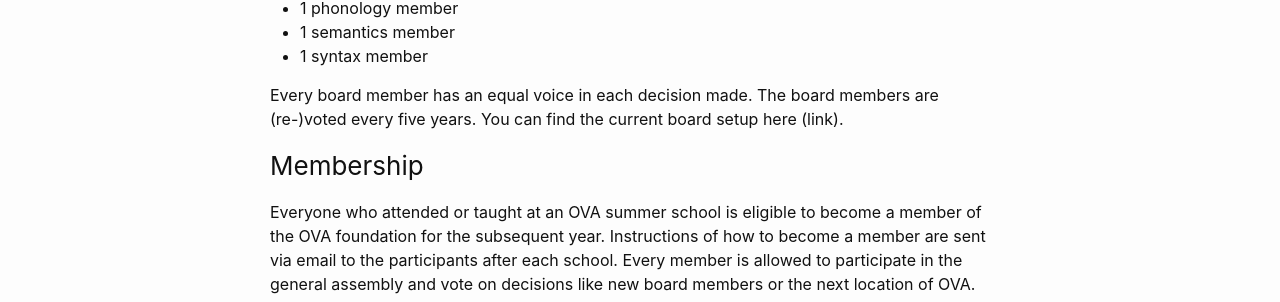
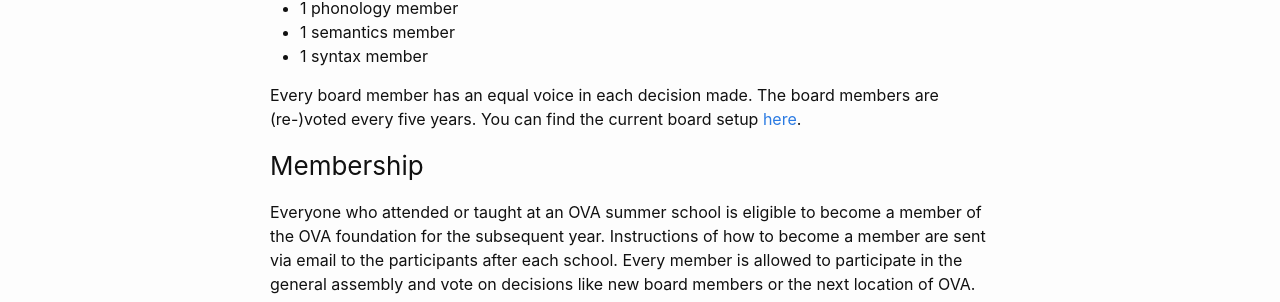
Before and after one commit to ovaschool/ovaschool.github.io, a Jekyll site: the page built from staticpages/ova-foundation.markdown, in a window 1280 px wide. Shown: the part 348-650 px from the top of the page. Built offline with Jekyll 4.4.1, drawn with Linux system fonts in a browser that asks for light colours.

Commit message:
Update ova-foundation.markdown

```diff
--- a/staticpages/ova-foundation.markdown
+++ b/staticpages/ova-foundation.markdown
@@ -15,7 +15,7 @@
 -	1 semantics member
 -	1 syntax member
 
-Every board member has an equal voice in each decision made. The board members are (re-)voted every five years. You can find the current board setup here (link).
+Every board member has an equal voice in each decision made. The board members are (re-)voted every five years. You can find the current board setup [here](https://ovaschool.github.io/organizers/).
 
 ### Membership
 Everyone who attended or taught at an OVA summer school is eligible to become a member of the OVA foundation for the subsequent year. Instructions of how to become a member are sent via email to the participants after each school.
```
